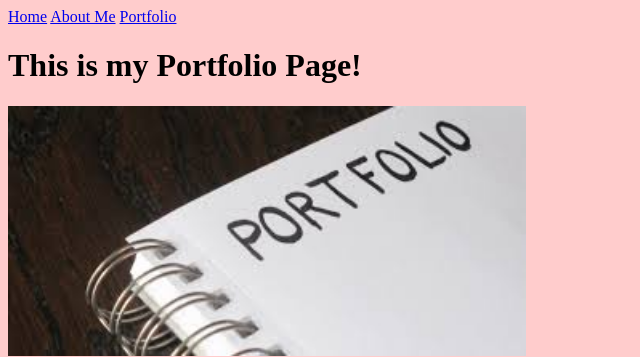
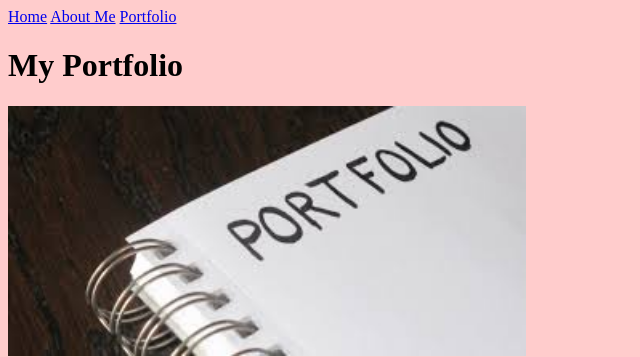
Before and after one commit to JDiaz463/JDiaz463.github.io, a plain HTML site: page my_website/portfolio.html in a window 1280 px wide. Shown: the top 357 px of the page, without its empty margins (0-640 px from the left). Drawn offline with Linux system fonts and the light colour scheme.

Commit message:
Changed heading

```diff
--- a/my_website/portfolio.html
+++ b/my_website/portfolio.html
@@ -9,7 +9,7 @@
     <a href="index.html">Home</a>
     <a href="aboutme.html">About Me</a>
     <a href="portfolio.html">Portfolio</a>
-    <h1>This is my Portfolio Page!</h1>
+    <h1>My Portfolio</h1>
     <img src="images/portfolio.jpg" height="250">
     <br>
     <a target="_blank" href="https://scratch.mit.edu">
```
Also changed, not shown: .c9/metadata/environment/my_website/portfolio.html.
